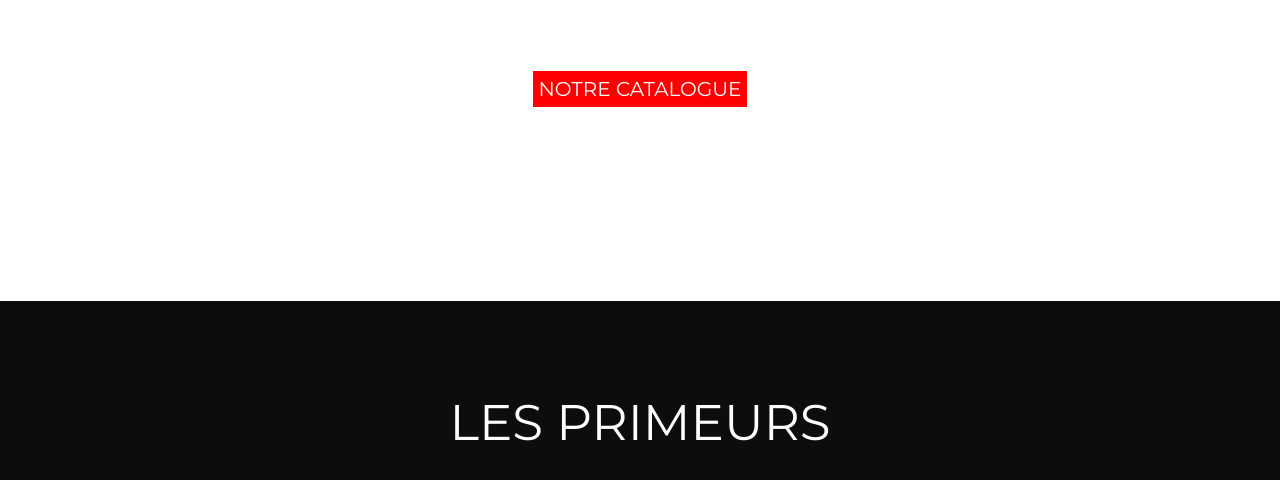
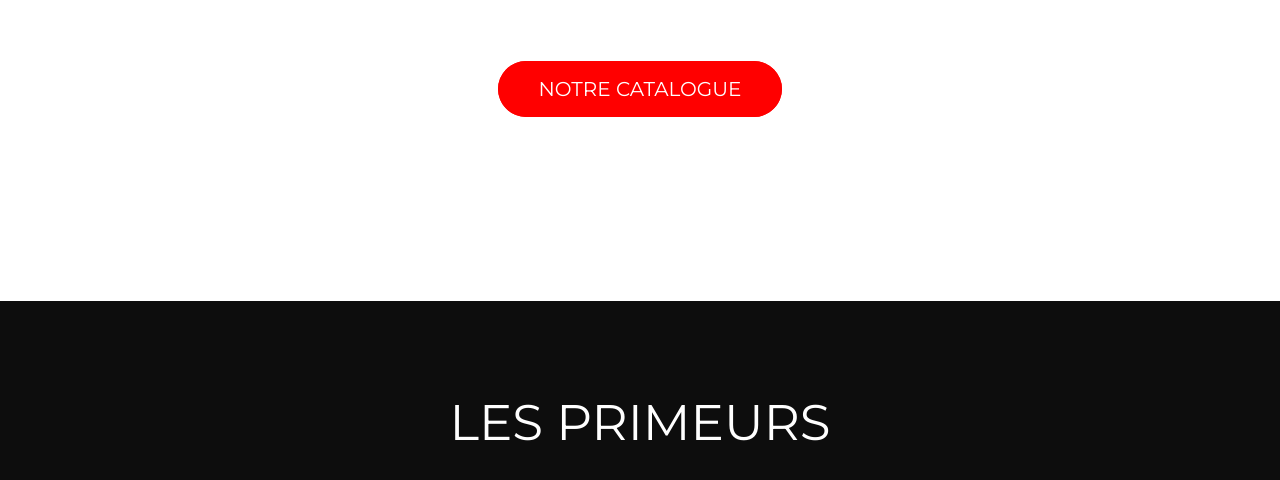
Before and after one commit to qformeydev/DIAGONAL_Maisons-Alfort, a plain HTML site: page Diagonal/index.html in a window 1280 px wide. In both pictures the pointer is over the link "NOTRE CATALOGUE". Shown: the part 1420-1900 px from the top of the page. Drawn offline with Linux system fonts and the light colour scheme.

Commit message:
Add files via upload

```diff
--- a/Diagonal/style/index.css
+++ b/Diagonal/style/index.css
@@ -168,13 +168,14 @@ li{
     color: #0d0d0d;
     font-weight: lighter;
     background-color: white;
-    padding: 5px;
+    padding: 15px 40px 15px 40px;
     border: solid 1px #0d0d0d;
 }
 .catalogue_link:hover{
     border-color: #ff0000;
     background-color: #ff0000;
     color: white;
+    border-radius: 30px;
 
     transition: all 0.5s;
 }
@@ -389,6 +390,8 @@ li{
     border-color: #0d0d0d;
     background-color: #0d0d0d;
     color: white;
+
+    border-radius: 30px;
 }
 
 
```
